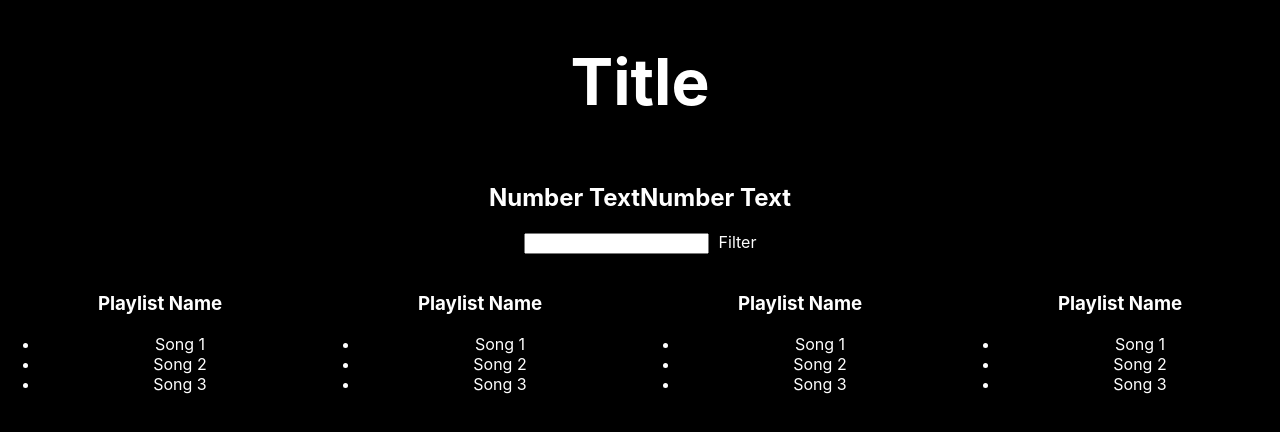
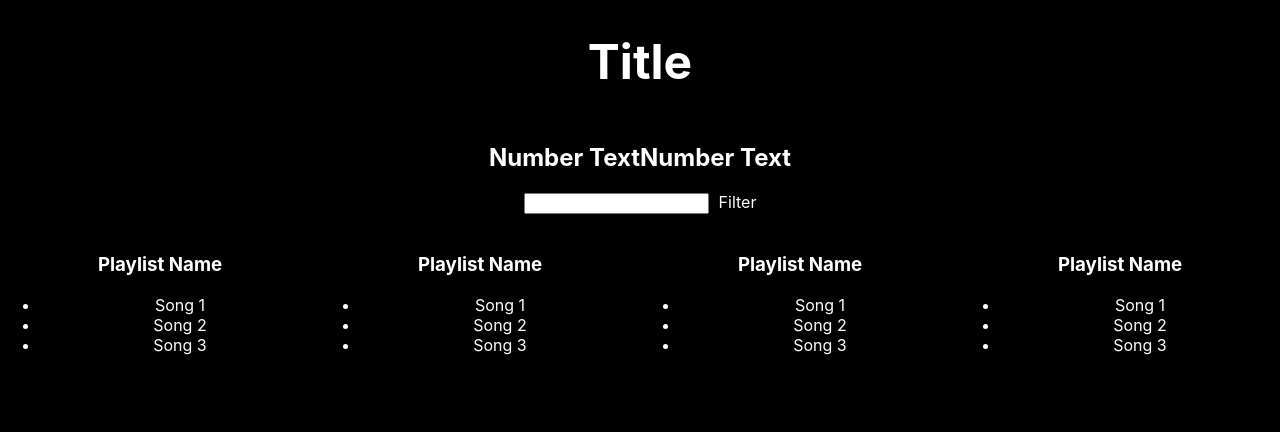
Before and after one commit to oolong32/reactTest, a React (Create React App) app: page / in a window 1280 px wide. Shown: the top 432 px of the page. Built offline with nearby package versions, Linux system fonts and the light colour scheme.

Commit message:
default styles for app heading

```diff
--- a/src/App.js
+++ b/src/App.js
@@ -48,11 +48,9 @@ class Playlist extends Component {
 
 class App extends Component {
   render() {
-    let name = 'Josef';
-    let header_style = { color: 'deeppink', fontSize: '32px', fontWeight: 'bold' }
     return (
       <div className="App">
-        <h1>Title</h1>
+        <h1 style={{...defaultStyle, fontSize: '48px'}}>Title</h1>
         <Aggregate></Aggregate>
         <Aggregate></Aggregate>
         <Filter></Filter>
```
